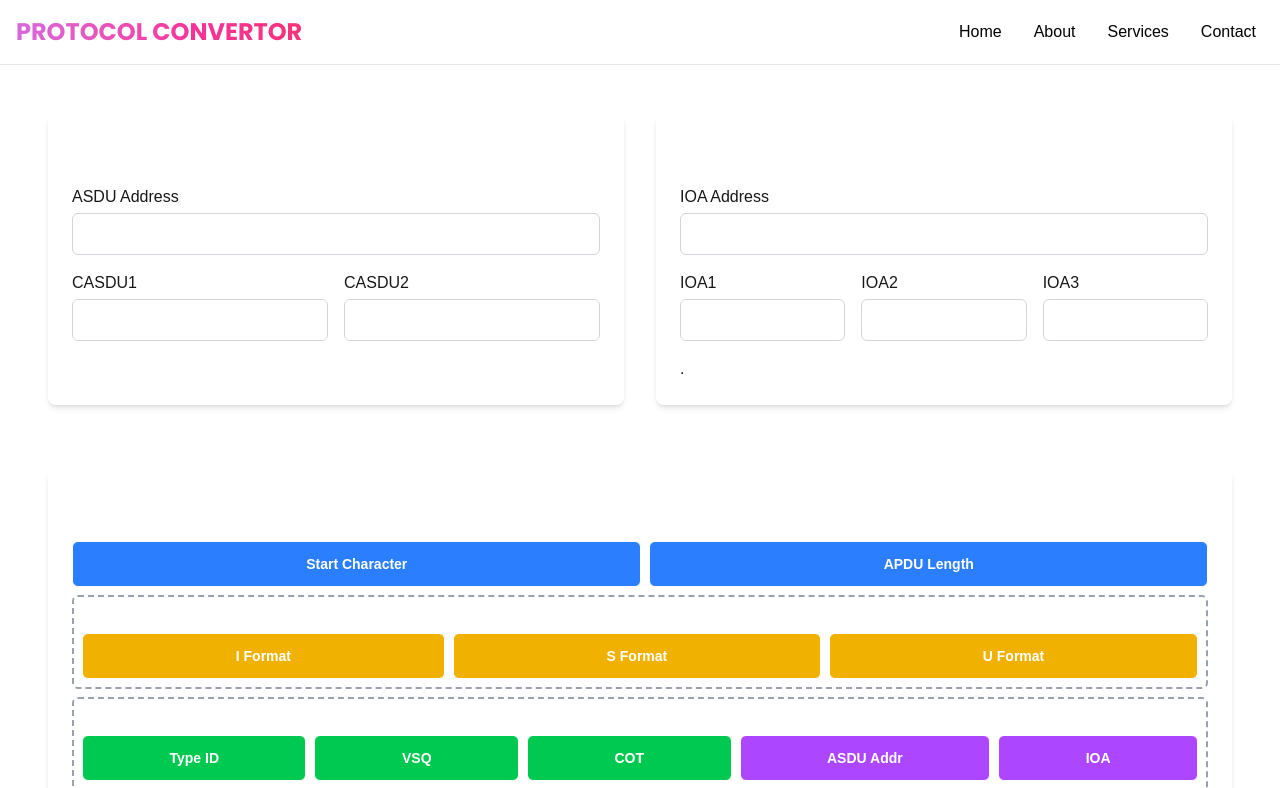
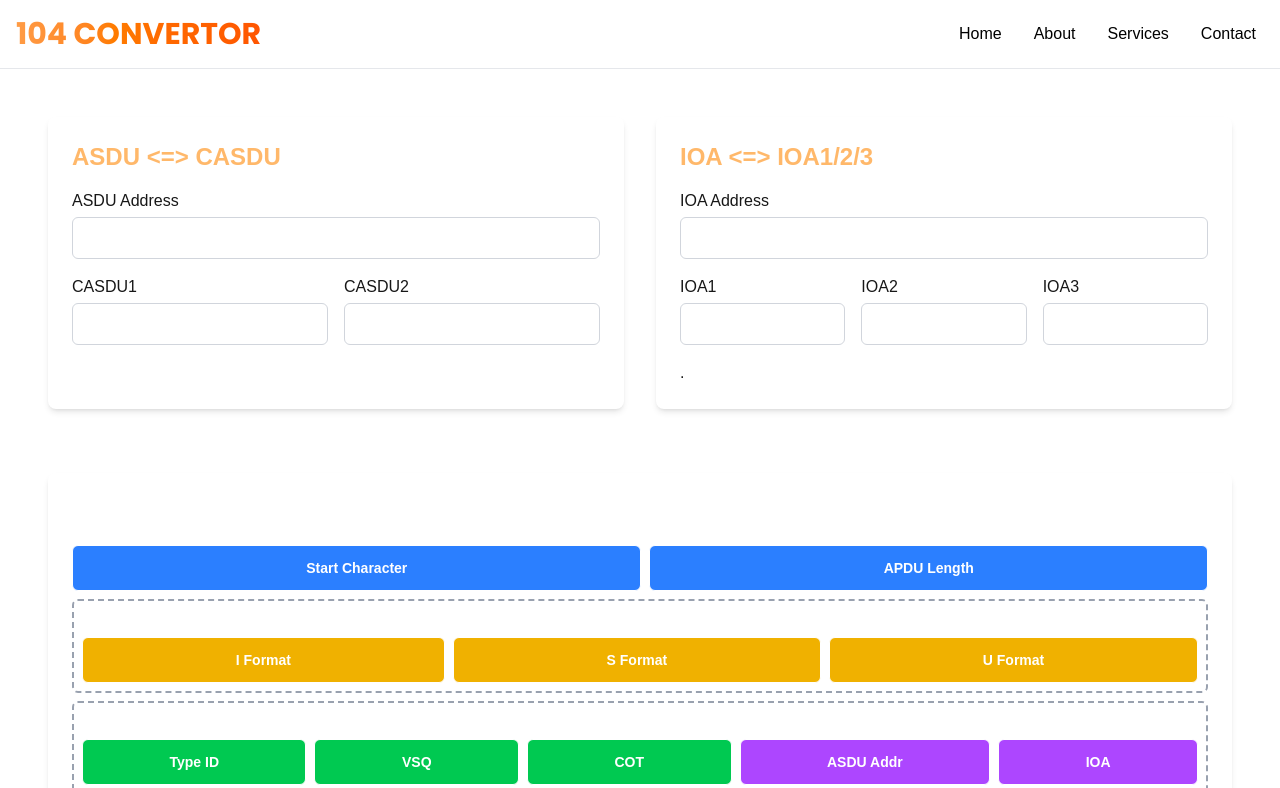
Before and after one commit to mdazad1508/60870-5-104-protocol, a Next.js app: page / in a window 1280 px wide. Shown: the top 788 px of the page. Built offline with nearby package versions, Linux system fonts and the light colour scheme.

Commit message:
satisfied

```diff
--- a/app/page.tsx
+++ b/app/page.tsx
@@ -73,7 +73,7 @@ export default function Home() {
 
   const inputClasses = "w-full p-2 border border-gray-300 dark:border-gray-600 rounded-md bg-white dark:bg-gray-800 text-black dark:text-white";
   const cardClasses = "bg-white dark:bg-gray-900 p-6 rounded-lg shadow-md";
-  const titleClasses = "text-2xl font-bold mb-4 text-white middle-align center";
+  const titleClasses = "text-2xl font-bold mb-4 text-orange-300 middle-align center ";
 
   return (
     <main className="container mx-auto p-4 sm:p-8 flex items-center justify-center h-full">
--- a/components/Header.tsx
+++ b/components/Header.tsx
@@ -10,7 +10,7 @@ const Header = () => {
     <header className="relative z-40 bg-white dark:bg-black text-black dark:text-white p-4 border-b border-gray-200 dark:border-gray-700">
       <div className="container mx-auto flex justify-between items-center">
         <div className="text-lg font-bold">
-          <Link href="/" className="bg-gradient-to-r from-purple-400 via-pink-500 to-red-500 text-transparent bg-clip-text font-extrabold text-2xl animate-gradient font-poppins">PROTOCOL CONVERTOR</Link>
+          <Link href="/" className="bg-gradient-to-r from-orange-300 via-orange-500 to-red-500 text-transparent bg-clip-text font-extrabold text-3xl animate-gradient font-poppins transition-all duration-300 hover:scale-105">104 CONVERTOR</Link>
         </div>
         <div className="md:hidden">
           <button onClick={() => setIsMenuOpen(!isMenuOpen)} aria-label="Toggle menu" className="p-2 rounded-md hover:bg-gray-100 dark:hover:bg-gray-700">
```
